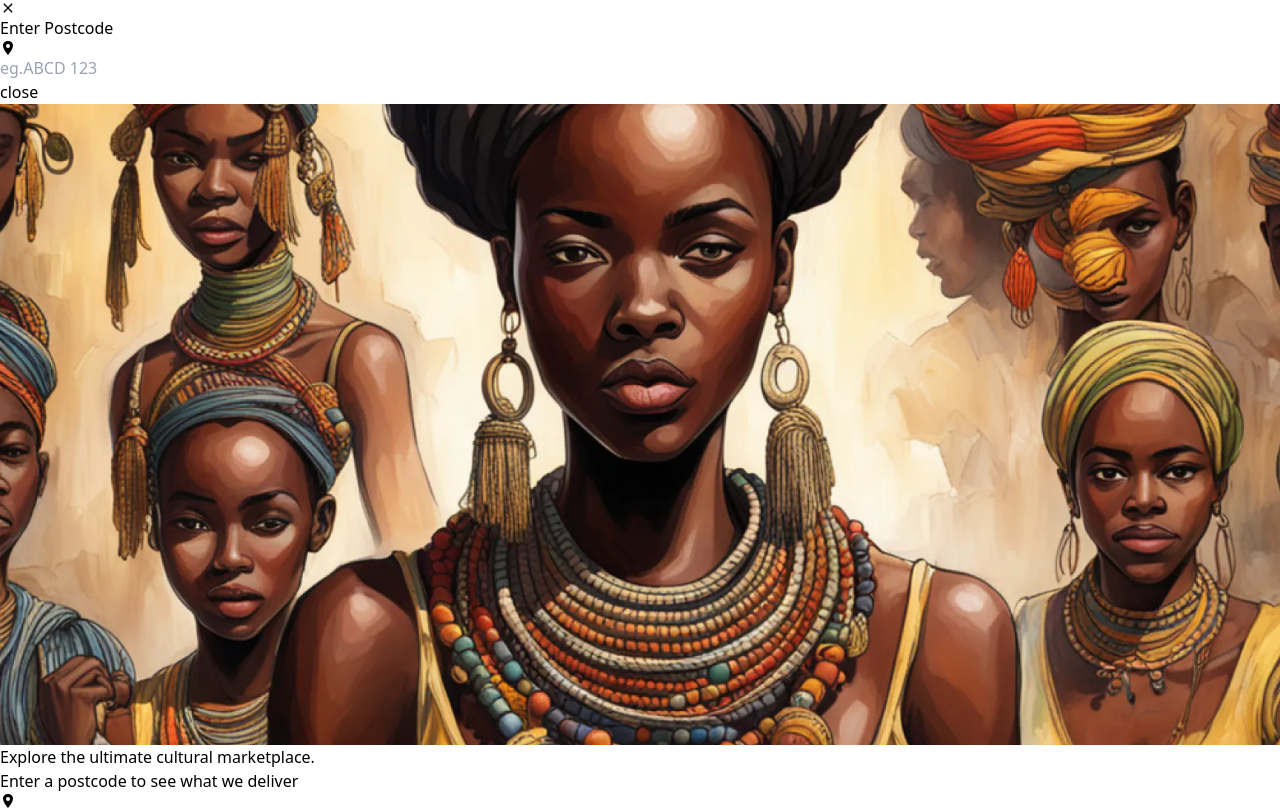
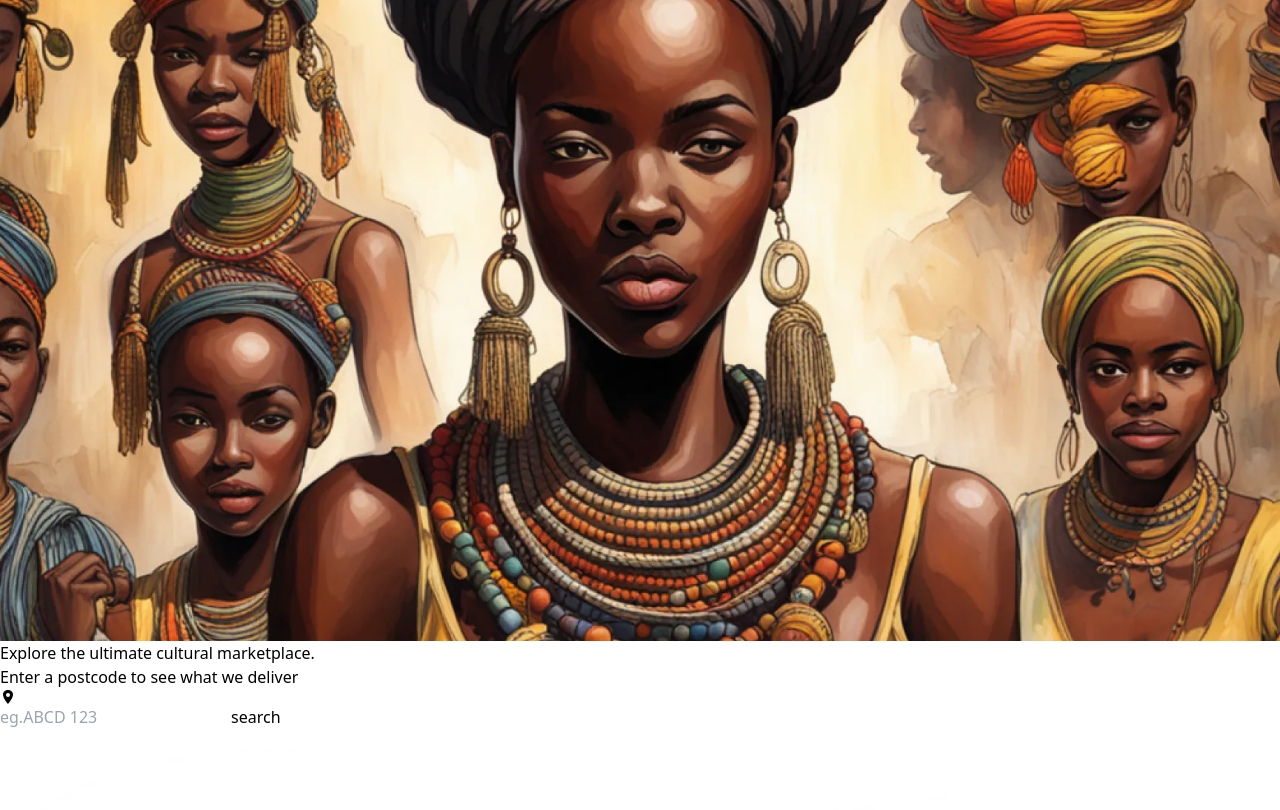
Before and after one commit to leyroy/migranX, a React (Vite) app: page / in a window 1280 px wide. Shown: the top 810 px of the page. Built offline with nearby package versions, Linux system fonts and the light colour scheme.

Commit message:
fixed the deployment issues

```diff
--- a/src/App.jsx
+++ b/src/App.jsx
@@ -7,7 +7,7 @@ import Modal from "./components/Modal";
 import OurApps from "./components/OurApps";
 
 function App() {
-  const [isModalOpen, setIsModalOpen] = useState(true);
+  const [isModalOpen, setIsModalOpen] = useState(false);
   const openModal = () => {
     setIsModalOpen(!isModalOpen);
     if (!isModalOpen) {
```
